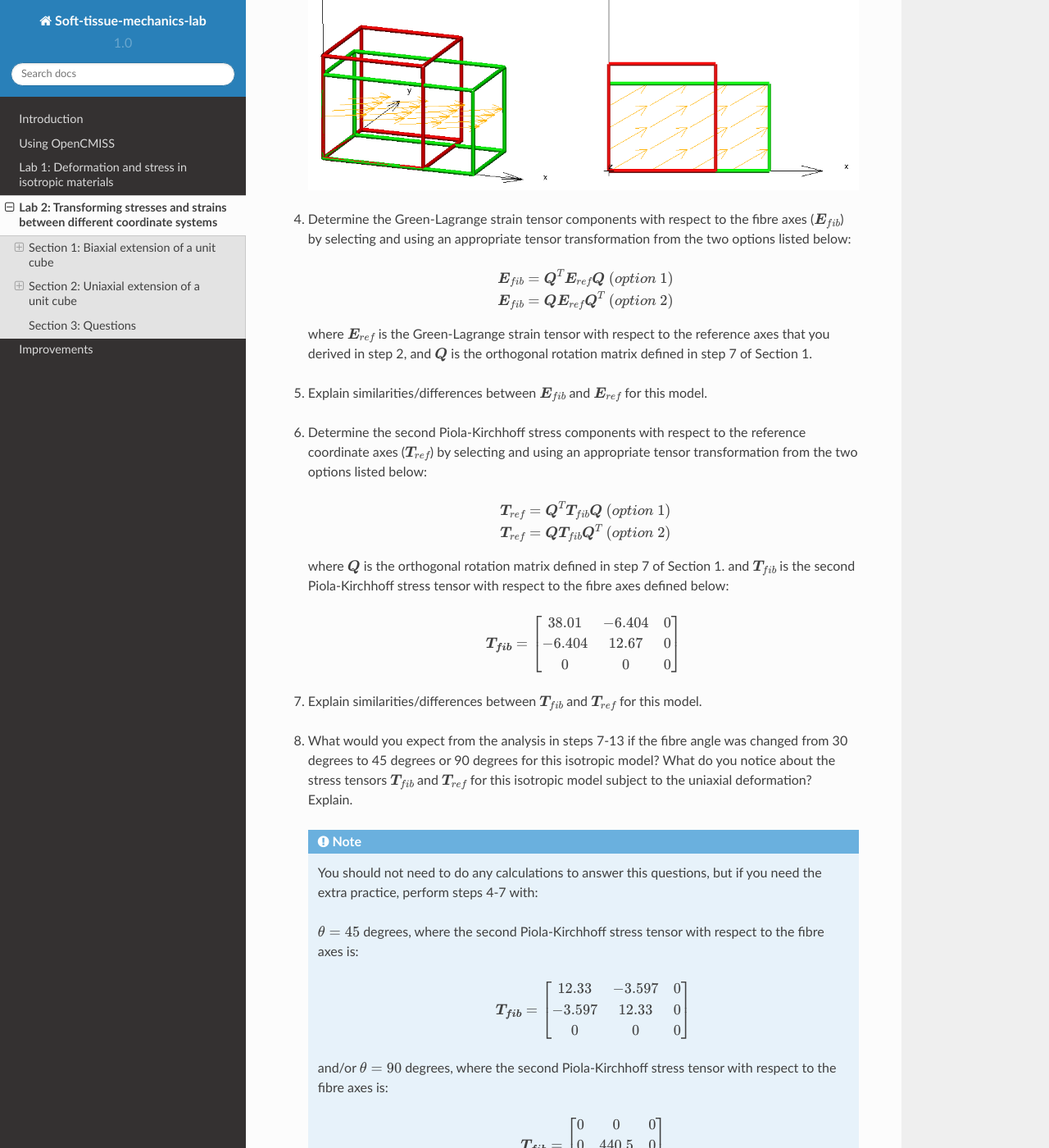
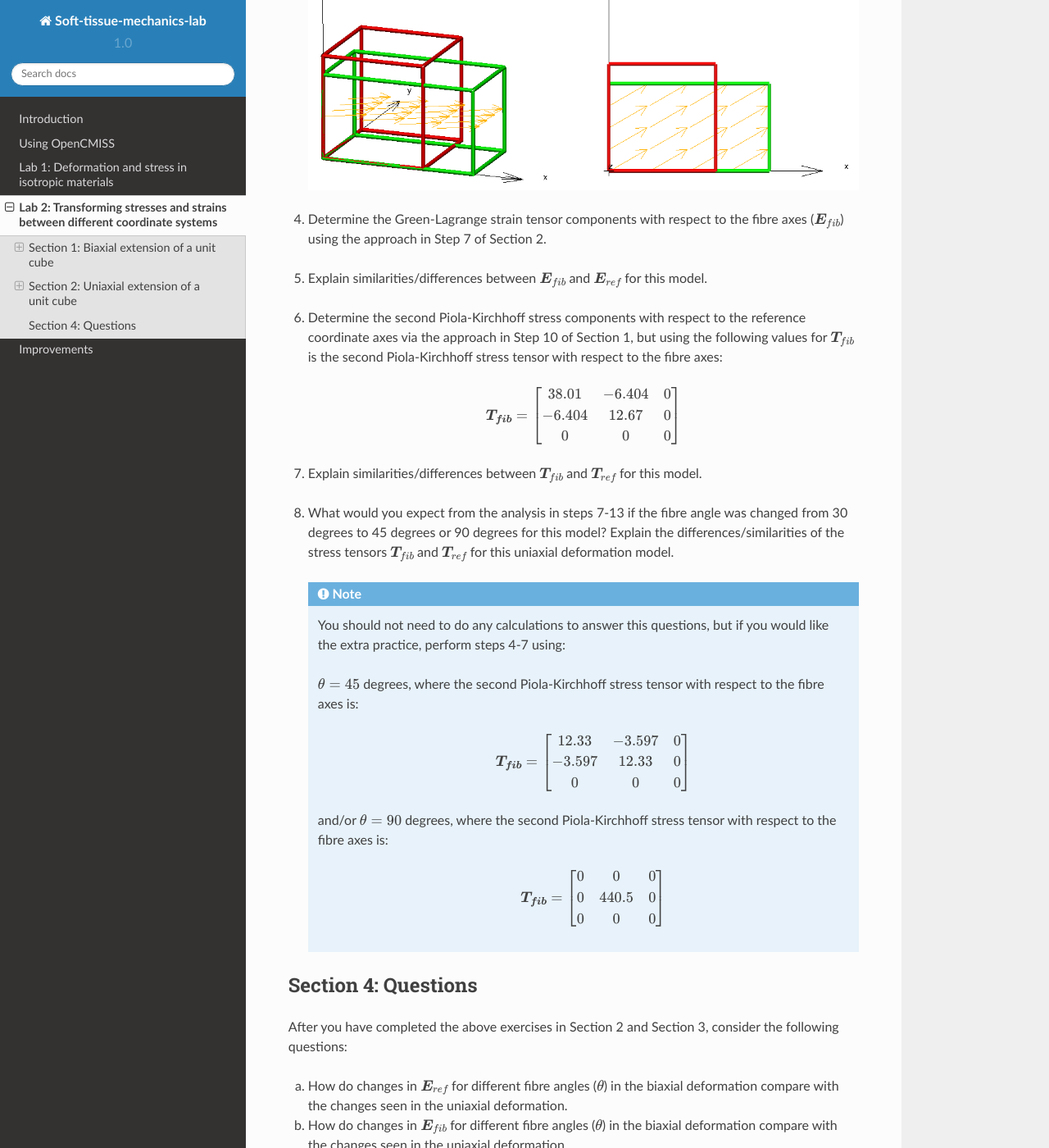
Before and after one commit to mpnash/soft-tissue-mechanics-labs, a Sphinx documentation site: the page built from docs/source/lab2.rst, in a window 1280 px wide and 1400 px high, scrolled down 4496 px. Shown: the whole window at 82% size. Built offline with Sphinx 7.4.7 and the Read the Docs theme 2.0.0, drawn with Linux system fonts in a browser that asks for light colours; some of the changed text lies outside the part shown.

Commit message:
Update lab2.rst

```diff
--- a/docs/source/lab2.rst
+++ b/docs/source/lab2.rst
@@ -160,7 +160,7 @@ Section 2: Uniaxial extension of a unit cube
 
   .. Note::
 
-      This is the same deformation used in model 1 in Lab1, so you should not need to re-do these calculations.
+      This is the same deformation used in Model 1 in Lab1, so you should not need to re-do these calculations.
 
       For this model, the second Piola-Kirchhoff stress tensor with respect to both the reference and fibre axes is:
 
@@ -184,15 +184,7 @@ Isotropic material properties with rotated fibre axes
 
 |vspace|
 
-4. Determine the Green-Lagrange strain tensor components with respect to the fibre axes (:math:`\boldsymbol{E}_{fib}`) by selecting and using an appropriate tensor transformation from the two options listed below:
-
-  .. math::
-
-    \boldsymbol{E}_{fib} = \boldsymbol{Q}^{T} \boldsymbol{E}_{ref} \boldsymbol{Q}~(option~1)
-
-    \boldsymbol{E}_{fib} =  \boldsymbol{Q} \boldsymbol{E}_{ref} \boldsymbol{Q}^{T}~(option~2)
-
-  where :math:`\boldsymbol{E}_{ref}` is the Green-Lagrange strain tensor with respect to the reference axes that you derived in step 2, and :math:`\boldsymbol{Q}` is the orthogonal rotation matrix defined in step 7 of Section 1.
+4. Determine the Green-Lagrange strain tensor components with respect to the fibre axes (:math:`\boldsymbol{E}_{fib}`) using the approach in Step 7 of Section 2.
 
 |vspace|
 
@@ -200,15 +192,7 @@ Isotropic material properties with rotated fibre axes
 
 |vspace|
 
-6. Determine the second Piola-Kirchhoff stress components with respect to the reference coordinate axes (:math:`\boldsymbol{T}_{ref}`) by selecting and using an appropriate tensor transformation from the two options listed below:
-
-  .. math::
-
-    \boldsymbol{T}_{ref} = \boldsymbol{Q}^{T} \boldsymbol{T}_{fib} \boldsymbol{Q}~(option~1)
-
-    \boldsymbol{T}_{ref} =  \boldsymbol{Q} \boldsymbol{T}_{fib} \boldsymbol{Q}^{T}~(option~2)
-
-  where :math:`\boldsymbol{Q}` is the orthogonal rotation matrix defined in step 7 of Section 1. and :math:`\boldsymbol{T}_{fib}` is the second Piola-Kirchhoff stress tensor with respect to the fibre axes defined below:
+6. Determine the second Piola-Kirchhoff stress components with respect to the reference coordinate axes via the approach in Step 10 of Section 1, but using the following values for :math:`\boldsymbol{T}_{fib}` is the second Piola-Kirchhoff stress tensor with respect to the fibre axes:
 
   .. math::
 
@@ -226,11 +210,11 @@ Isotropic material properties with rotated fibre axes
 |vspace|
 
 
-8. What would you expect from the analysis in steps 7-13 if the fibre angle was changed from 30 degrees to 45 degrees or 90 degrees for this isotropic model?  What do you notice about the stress tensors :math:`\boldsymbol{T}_{fib}` and :math:`\boldsymbol{T}_{ref}` for this isotropic model subject to the uniaxial deformation? Explain.
+8. What would you expect from the analysis in steps 7-13 if the fibre angle was changed from 30 degrees to 45 degrees or 90 degrees for this model?  Explain the differences/similarities of the stress tensors :math:`\boldsymbol{T}_{fib}` and :math:`\boldsymbol{T}_{ref}` for this uniaxial deformation model.
 
   .. note::
 
-    You should not need to do any calculations to answer this questions, but if you need the extra practice, perform steps 4-7 with:
+    You should not need to do any calculations to answer this questions, but if you would like the extra practice, perform steps 4-7 using:
 
     :math:`\theta=45` degrees, where the second Piola-Kirchhoff stress tensor with respect to the fibre axes is:
 
@@ -257,10 +241,10 @@ Isotropic material properties with rotated fibre axes
 |vspace|
 
 ====================
-Section 3: Questions
+Section 4: Questions
 ====================
 
-After you have completed the above exercises in section 1 and section 2, answer the following questions:
+After you have completed the above exercises in Section 2 and Section 3, consider the following questions:
 
 a. How do changes in :math:`\boldsymbol{E}_{ref}` for different fibre angles (:math:`\theta`) in the biaxial deformation compare with the changes seen in the uniaxial deformation.
 
@@ -283,4 +267,4 @@ e. Will the invariants of :math:`\boldsymbol{C}` be different when calculated wi
     - analyse stress tensors with respect to spatial or material coordinates for isotropic materials.
 
 
-See this :ref:`link <lab2_section1_solutions>` and this :ref:`link <lab2_section2_solutions>` for the solutions to step 13 of Section 1 and step 8 of Section 2, respectively.
+Here are the :ref:`solutions to Step 13 of Section 2 <lab2_section1_solutions>` and :ref:`solutions to Step 8 of Section 3 <lab2_section2_solutions>`.
```
